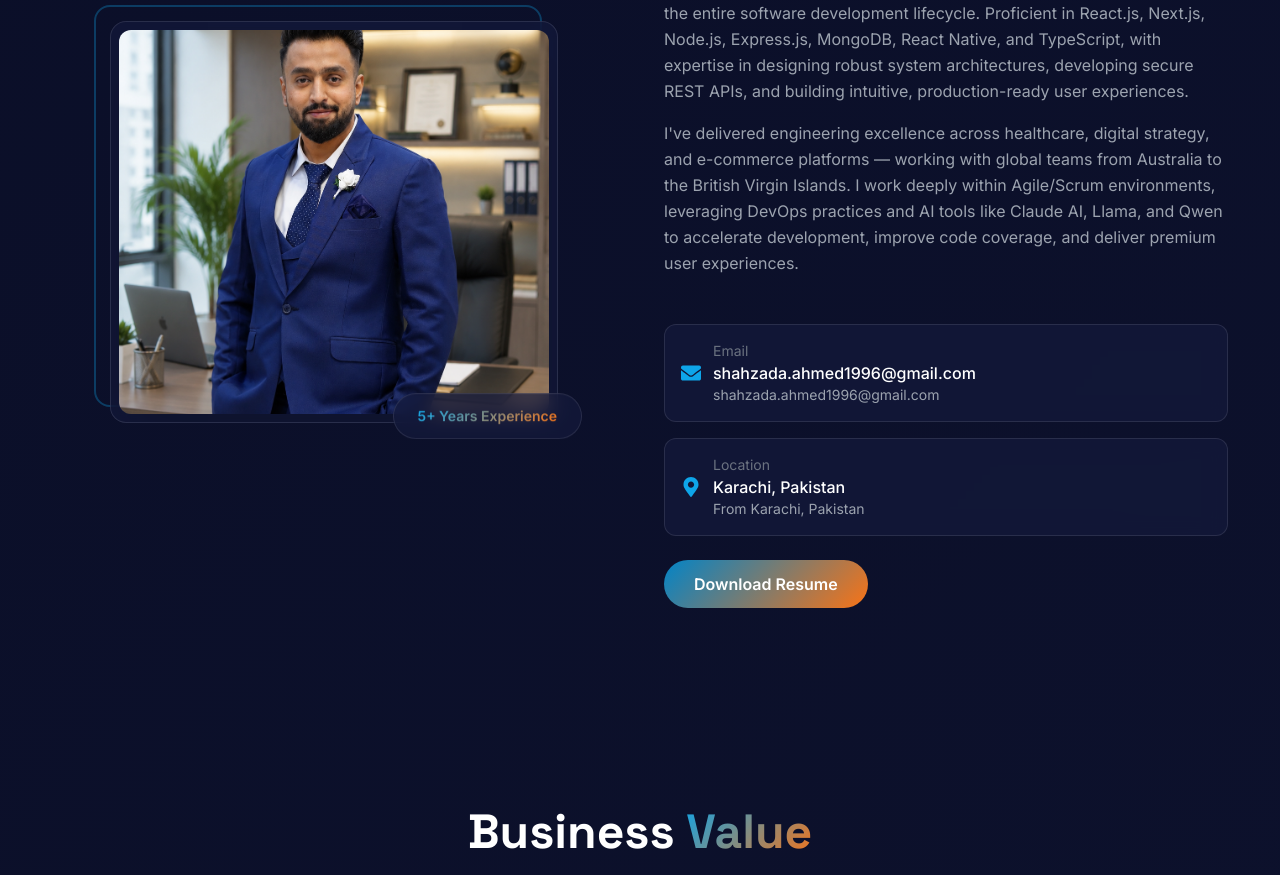
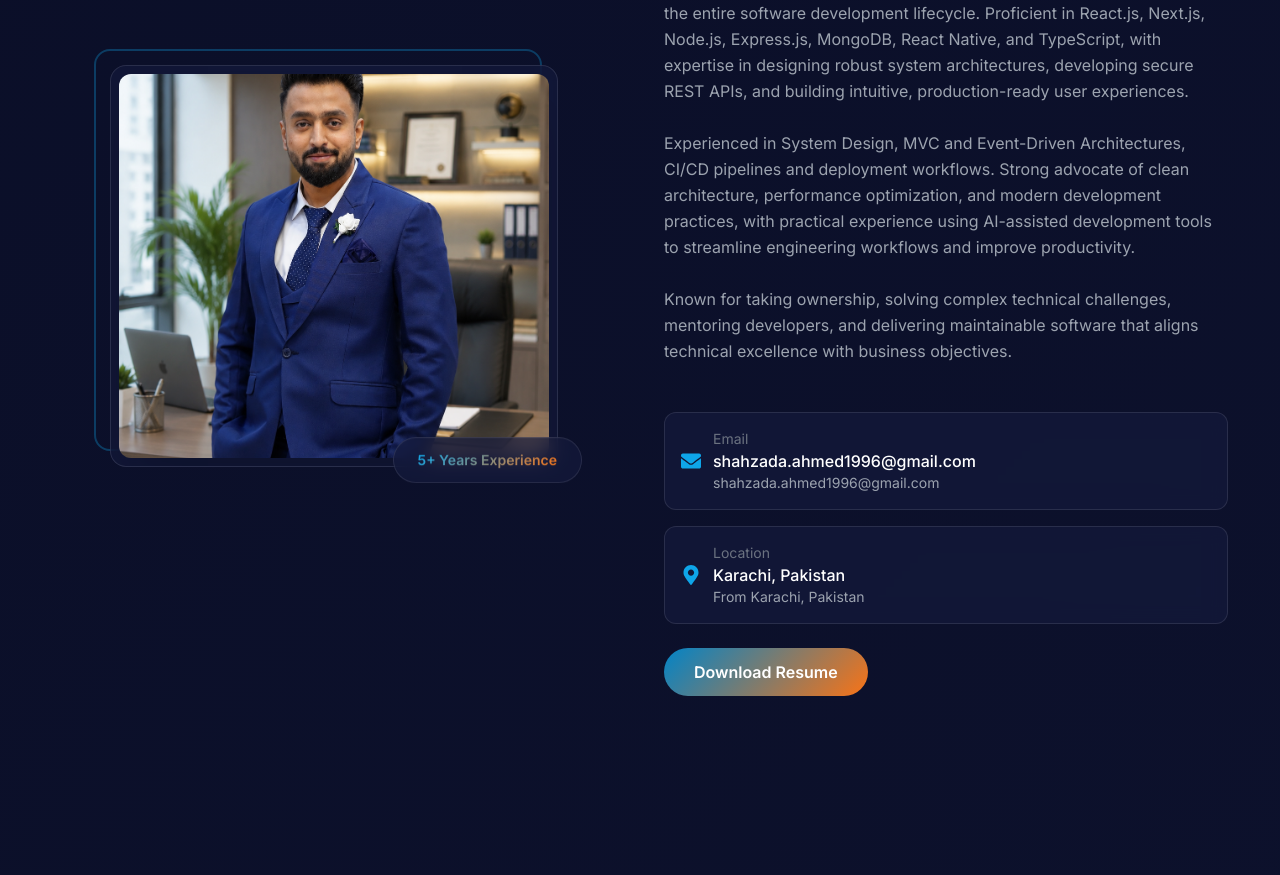
Before and after one commit to Shahzadaahmed/SMA_Portfolio, a Next.js app: page / in a window 1280 px wide. Shown: the part 1180-2055 px from the top of the page. Built offline with nearby package versions, Linux system fonts and the light colour scheme; no server answers.

Commit message:
About section updated

```diff
--- a/app/layout.tsx
+++ b/app/layout.tsx
@@ -67,7 +67,6 @@ export default function RootLayout({
   return (
     <html lang="en">
       <head>
-        {/* <link rel="icon" href="/favicon.ico" /> */}
         <link rel="icon" type="image/png" href="/icon.png" />
         <link rel="apple-touch-icon" sizes="180x180" href="/apple-touch-icon.png" />
         <link rel="manifest" href="/site.webmanifest" />
--- a/components/About.tsx
+++ b/components/About.tsx
@@ -78,13 +78,10 @@ const About = () => {
                   transition={{ duration: 0.6, delay: 0.6 }}
                 >
                   I&apos;m a Senior Full Stack MERN Developer with 5+ years of experience delivering scalable, high-performance web and mobile applications across the entire software development lifecycle. Proficient in React.js, Next.js, Node.js, Express.js, MongoDB, React Native, and TypeScript, with expertise in designing robust system architectures, developing secure REST APIs, and building intuitive, production-ready user experiences.
-                </motion.p>
-                <motion.p
-                  initial={{ opacity: 0, y: 20 }}
-                  animate={inView ? { opacity: 1, y: 0 } : {}}
-                  transition={{ duration: 0.6, delay: 0.7 }}
-                >
-                  I&apos;ve delivered engineering excellence across healthcare, digital strategy, and e-commerce platforms — working with global teams from Australia to the British Virgin Islands. I work deeply within Agile/Scrum environments, leveraging DevOps practices and AI tools like Claude AI, Llama, and Qwen to accelerate development, improve code coverage, and deliver premium user experiences.
+                  <br /> <br />
+                  Experienced in System Design, MVC and Event-Driven Architectures, CI/CD pipelines and deployment workflows. Strong advocate of clean architecture, performance optimization, and modern development practices, with practical experience using AI-assisted development tools to streamline engineering workflows and improve productivity.
+                  <br /> <br />
+                  Known for taking ownership, solving complex technical challenges, mentoring developers, and delivering maintainable software that aligns technical excellence with business objectives.
                 </motion.p>
               </div>
 
```
